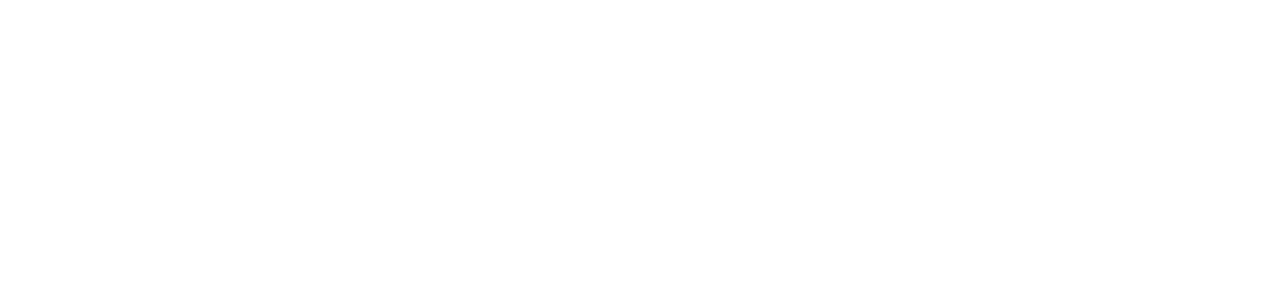
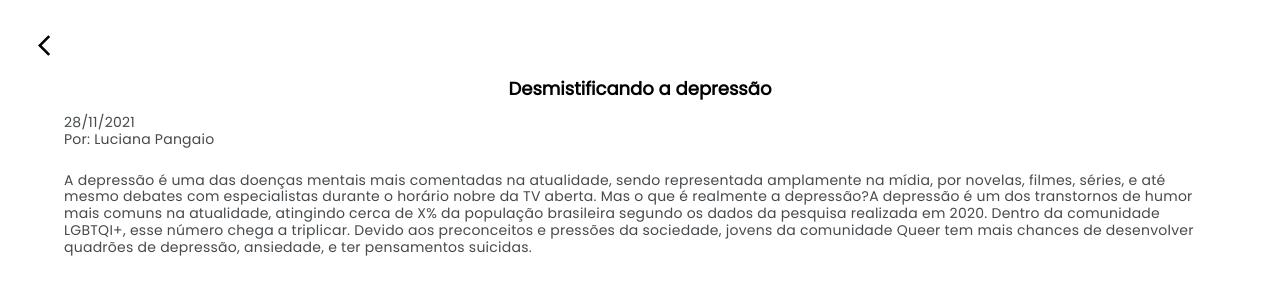
Before and after one commit to patricia270/MetamorfoseTrans-frontend, a React (Create React App) app: page /article/1 in a window 1280 px wide. Shown: the top 300 px of the page. Built offline with nearby package versions, Linux system fonts and the light colour scheme.

Commit message:
feat:aticle page working

```diff
--- a/src/App.js
+++ b/src/App.js
@@ -7,6 +7,7 @@
 import Specialties from "./pages/Specialties";
 import HelpChoice from "./pages/HelpChoice";
 import FAQ from "./pages/FAQ/FAQ";
+import Article from "./pages/Article";
 
 function App() {
   const userData = JSON.parse(localStorage.getItem("MetamorfoseTrans"));
@@ -14,7 +15,7 @@
 
   return (
     <BrowserRouter>
-      <UserContext.Provider value={{user, setUser}}>
+      <UserContext.Provider value={{ user, setUser }}>
         <Switch>
           <Route path="/" exact>
             <Home />
@@ -31,6 +32,9 @@
           <Route path="/questions" exact>
             <FAQ />
           </Route>
+          <Route path="/article/:articleId" exact>
+            <Article />
+          </Route>
         </Switch>
         <GlobalStyle />
       </UserContext.Provider>
--- /dev/null
+++ b/src/pages/Article.js
@@ -0,0 +1,55 @@
+import { useHistory, useParams } from "react-router";
+import styled from "styled-components";
+import { articles } from "../services/mockApi";
+import { MdArrowBackIos } from "react-icons/md";
+
+export default function Article() {
+const history = useHistory();
+  const { articleId } = useParams();
+  const { autor, date, title, text } = articles.find(
+    (article) => article.id === Number(articleId)
+  );
+  return (
+    <main>
+      <StyledBackButton onClick={() => history.push('/questions')}>
+        <MdArrowBackIos size="25"/>
+      </StyledBackButton>
+      <StyledTitle>
+        <strong>{title}</strong>
+      </StyledTitle>
+      <StyledArticle>
+        <div>
+          <time>{date}</time>
+          <h5>Por: {autor}</h5>
+        </div>
+        <p>{text}</p>
+      </StyledArticle>
+    </main>
+  );
+}
+
+const StyledTitle = styled.h3`
+  font-family: "Poppins", sans-serif;
+  font-size: 18px;
+  margin: 80px auto 16px auto;
+  text-align: center;
+`;
+const StyledArticle = styled.article`
+  width: 90%;
+  margin: 0 auto;
+  font-family: "Poppins", sans-serif;
+  font-size: 14px;
+  line-height: 120%;
+  letter-spacing: 0.25px;
+  color: #464a4d;
+  div {
+    margin-bottom: 24px;
+  }
+`;
+const StyledBackButton = styled.button`
+  position: absolute;
+  top: 32px;
+  left: 32px;
+  background:none;
+  border: none;
+`;
```
Lines whose indentation alone changed are shown as unchanged.
